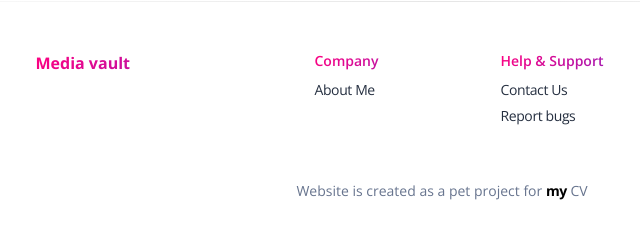
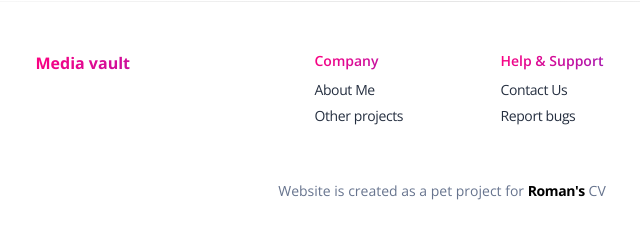
Before and after one commit to RomanSapunGit/media-vault, a Django app: page /ratings/create/ in a window 1280 px wide. Shown: the part 1007-1232 px from the top of the page, without its empty margins (198-838 px from the left). Run offline with Django 5.2, Linux system fonts and the light colour scheme; a user stored in the database is signed in; data comes from the database, SQL or seed files in the repository; some libraries are stand-ins or nearby versions.

Commit message:
feat(ui): add profile links to project interface

```diff
--- a/templates/includes/footer.html
+++ b/templates/includes/footer.html
@@ -13,8 +13,13 @@
             <h6 class="text-gradient text-primary text-sm">Company</h6>
             <ul class="flex-column ms-n3 nav">
               <li class="nav-item">
-                <a class="nav-link" href="#" target="_blank">
+                <a class="nav-link" href="https://www.linkedin.com/in/roman-sapun-077183268" target="_blank">
                   About Me
+                </a>
+              </li>
+              <li class="nav-item">
+                <a class="nav-link" href="https://github.com/RomanSapunGit" target="_blank">
+                  Other projects
                 </a>
               </li>
             </ul>
@@ -25,12 +30,12 @@
             <h6 class="text-gradient text-primary text-sm">Help & Support</h6>
             <ul class="flex-column ms-n3 nav">
               <li class="nav-item">
-                <a class="nav-link" href="#" target="_blank">
+                <a class="nav-link" href="https://www.linkedin.com/in/roman-sapun-077183268" target="_blank">
                   Contact Us
                 </a>
               </li>
               <li class="nav-item">
-                <a class="nav-link" href="#" target="_blank">
+                <a class="nav-link" href="https://www.linkedin.com/in/roman-sapun-077183268" target="_blank">
                   Report bugs
                 </a>
               </li>
@@ -42,7 +47,7 @@
         <div class="col-12">
           <div class="text-center">
             <p class="my-4 text-sm">
-              Website is created as a pet project for <a class="font-weight-bolder" href="#">my</a> CV
+              Website is created as a pet project for <a class="font-weight-bolder" href="https://github.com/RomanSapunGit">Roman's</a> CV
             </p>
           </div>
         </div>
--- a/templates/includes/navigation.html
+++ b/templates/includes/navigation.html
@@ -281,7 +281,7 @@
 
                     <li class="nav-item ">
                       <a target="_blank" class="dropdown-item py-2 ps-3 border-radius-md"
-                         href="#">
+                         href="https://www.linkedin.com/in/roman-sapun-077183268">
                         <div class="d-flex">
                           <div class="icon h-10 me-3 d-flex mt-1">
                             <svg class="text-secondary" width="16px" height="16px" viewBox="0 0 40 40" version="1.1"
--- a/templates/media/form/form.html
+++ b/templates/media/form/form.html
@@ -30,7 +30,7 @@
                   {{ form.as_p }}
 
 
-                <input type="hidden" name="next" value="{{ request.path }}">
+                  <input type="hidden" name="next" value="{{ request.path }}">
 
                   <div class="text-center">
                     <button type="submit" name="login"
@@ -210,7 +210,7 @@
           </div>
         </div>
       </div>
-    {% include 'media/form/modal/create_author_modal.html' %}
+      {% include 'media/form/modal/create_author_modal.html' %}
     </div>
   </section>
 {% endblock %}
```
